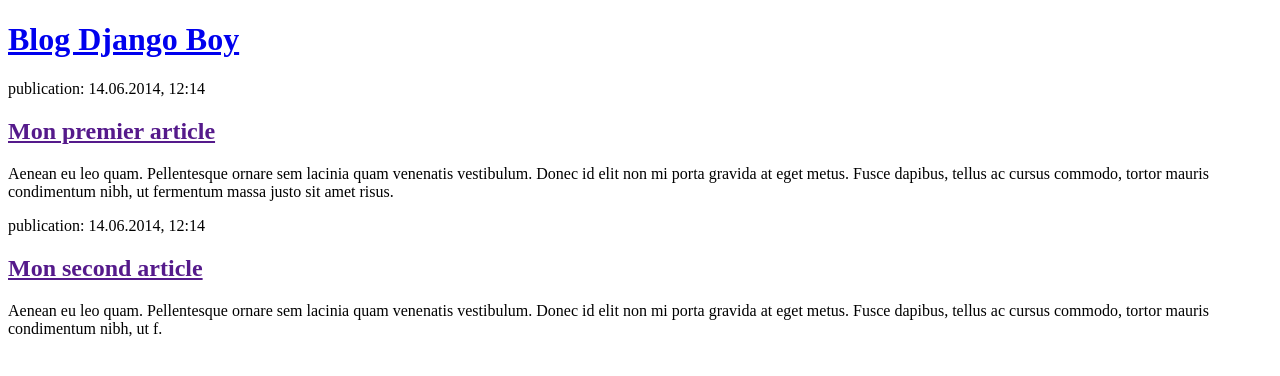
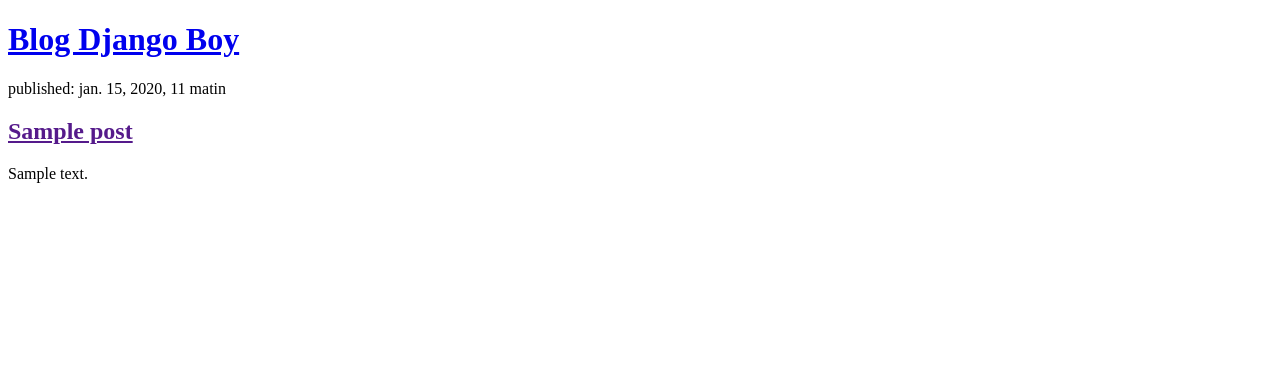
Before and after one commit to Ibrahim-Djehaf/My-first-blog, a Django app: page / in a window 1280 px wide. Shown: the top 376 px of the page. Run offline with Django 3.2, Linux system fonts and the light colour scheme; tables that the repository leaves empty hold one stand-in row (values such as "Sample post").

Commit message:
Modification Templates to afficher les posts contenus dans la base de données.

```diff
--- a/blog/templates/blog/post_list.html
+++ b/blog/templates/blog/post_list.html
@@ -1,23 +1,24 @@
 <!DOCTYPE html>
 <html>
+
 <head>
     <title>Blog Django Boy</title>
 </head>
+
 <body>
     <header>
         <h1><a href="/">Blog Django Boy</a></h1>
     </header>
 
+    {% for post in posts %}
     <article>
-            <time>publication: 14.06.2014, 12:14</time>
-            <h2><a href="">Mon premier article</a></h2>
-            <p>Aenean eu leo quam. Pellentesque ornare sem lacinia quam venenatis vestibulum. Donec id elit non mi porta gravida at eget metus. Fusce dapibus, tellus ac cursus commodo, tortor mauris condimentum nibh, ut fermentum massa justo sit amet risus.</p>
+        <time>published: {{ post.published_date }}</time>
+        <h2><a href="">{{ post.title }}</a></h2>
+        <p>{{ post.text|linebreaksbr }}</p>
     </article>
+    {% endfor %}
 
-        <article>
-            <time>publication: 14.06.2014, 12:14</time>
-            <h2><a href="">Mon second article</a></h2>
-            <p>Aenean eu leo quam. Pellentesque ornare sem lacinia quam venenatis vestibulum. Donec id elit non mi porta gravida at eget metus. Fusce dapibus, tellus ac cursus commodo, tortor mauris condimentum nibh, ut f.</p>
-        </article>
+
 </body>
+
 </html>
--- a/blog/views.py
+++ b/blog/views.py
@@ -1,6 +1,7 @@
 from django.shortcuts import render
-
-# Create your views here.
+from django.utils import timezone
+from .models import Post
 
 def post_list(request):
-    return render(request, 'blog/post_list.html', {})
+    posts = Post.objects.filter(published_date__lte=timezone.now()).order_by('published_date')
+    return render(request, 'blog/post_list.html', {'posts': posts})
```
Lines whose indentation alone changed are shown as unchanged.
